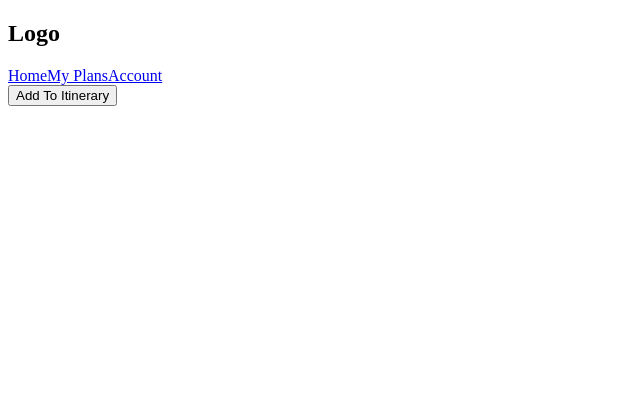
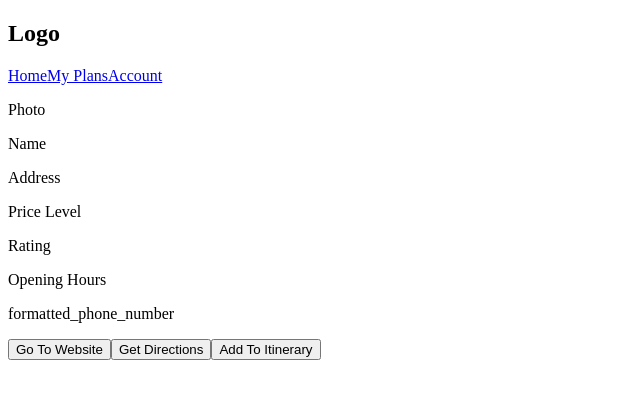
Before and after one commit to ambermetz/group-final-project, an Angular app: page /event-details in a window 1280 px wide. Shown: the top 398 px of the page, without its empty margins (0-640 px from the left). Built offline with nearby package versions, Linux system fonts and the light colour scheme.

Commit message:
routes-done

```diff
--- a/src/app/app.module.ts
+++ b/src/app/app.module.ts
@@ -2,6 +2,7 @@ import { BrowserModule } from "@angular/platform-browser";
 import { NgModule } from "@angular/core";
 import { RouterModule, Routes } from "@angular/router";
 import { AppComponent } from "./app.component";
+import { FormsModule } from "@angular/forms";
 import { EventResultsComponent } from "./event-results/event-results.component";
 import { SearchComponent } from "./search/search.component";
 import { ItineraryComponent } from "./itinerary/itinerary.component";
@@ -26,7 +27,7 @@ const appRoutes: Routes = [
     EventDetailsComponent,
     AccountComponent
   ],
-  imports: [BrowserModule, RouterModule.forRoot(appRoutes)],
+  imports: [BrowserModule, RouterModule.forRoot(appRoutes), FormsModule],
   providers: [],
   bootstrap: [AppComponent]
 })
--- a/src/app/event-details/event-details.component.html
+++ b/src/app/event-details/event-details.component.html
@@ -1,3 +1,12 @@
+<p>Photo</p>
+<p>Name</p>
+<p>Address</p>
+<p>Price Level</p>
+<p>Rating</p>
+<p>Opening Hours</p>
+<p>formatted_phone_number</p>
+<button>Go To Website</button>
+<button>Get Directions</button>
 <button routerLinkActive="active" routerLink="/itinerary">
   Add To Itinerary
 </button>
--- a/src/app/event-results/event-results.component.html
+++ b/src/app/event-results/event-results.component.html
@@ -1,3 +1,7 @@
+<h2>Dine</h2>
+<h2>Visit</h2>
+<h2>Explore</h2>
+
 <button routerLinkActive="active" routerLink="/event-details">
   View Details
 </button>
--- a/src/app/search/search.component.html
+++ b/src/app/search/search.component.html
@@ -1,3 +1,7 @@
-<button routerLinkActive="active" routerLink="/event-results">
-  Go to Event Results
-</button>
+<form #form="ngForm">
+  <input type="text" name="searchTerm" ngModel placeholder="Where to?" />
+  <input type="date" name="searchDates" id="searchDates" />
+  <button routerLinkActive="active" routerLink="/event-results">
+    Go to Event Results
+  </button>
+</form>
--- a/src/app/search/search.component.ts
+++ b/src/app/search/search.component.ts
@@ -1,15 +1,13 @@
-import { Component, OnInit } from '@angular/core';
+import { Component, OnInit } from "@angular/core";
+import { FormsModule } from "@angular/forms";
 
 @Component({
-  selector: 'app-search',
-  templateUrl: './search.component.html',
-  styleUrls: ['./search.component.css']
+  selector: "app-search",
+  templateUrl: "./search.component.html",
+  styleUrls: ["./search.component.css"]
 })
 export class SearchComponent implements OnInit {
+  constructor() {}
 
-  constructor() { }
-
-  ngOnInit() {
-  }
-
+  ngOnInit() {}
 }
```
